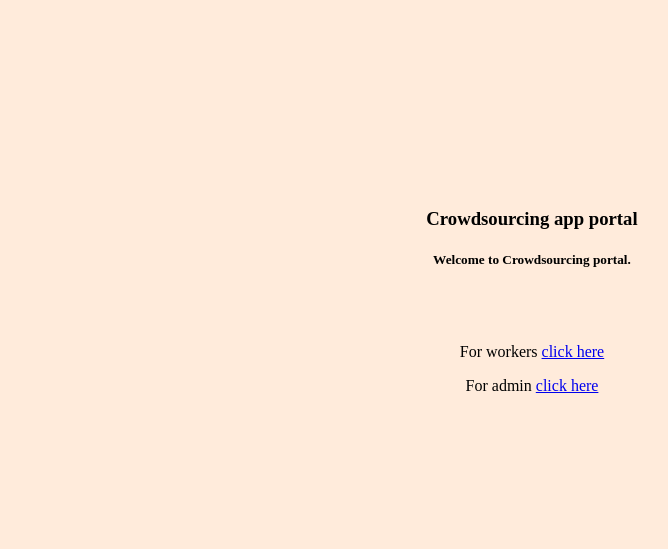
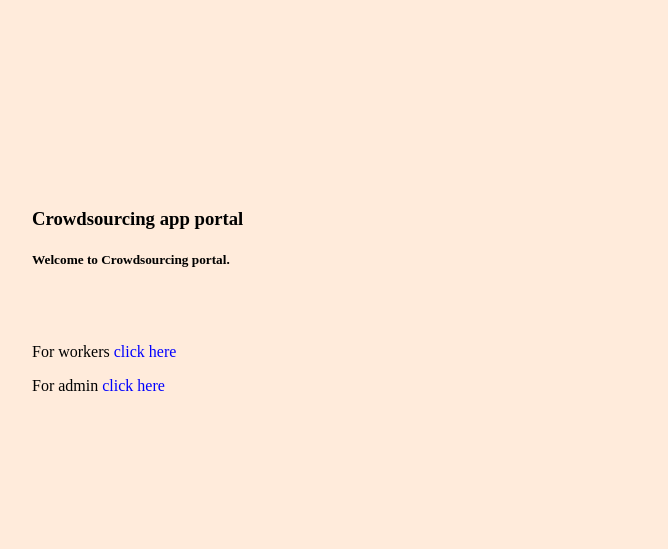
Before and after one commit to Pragades-Rajagopal/crowdsourcing-app, a Django app: page / in a window 1280 px wide. Shown: the top 549 px of the page, without its empty margins (26-694 px from the left). Run offline with Django 4.2, Linux system fonts and the light colour scheme.

```diff
--- a/crowdsourcing/static/css/custom.css
+++ b/crowdsourcing/static/css/custom.css
@@ -7,12 +7,21 @@ body {
     height: 500px;
     margin: 50px;
     display: flex;
-    justify-content: center;
+    /* justify-content: center; */
     align-items: center;
 }
 
 .mainpage-content {
-    text-align: center;
+    text-align: left;
+}
+
+.mainpage-link {
+    text-decoration: none !important;
+    color: blue;
+}
+
+.mainpage-link:hover {
+    text-decoration: underline;
 }
 
 .navbar {
--- a/crowdsourcing/templates/mainpage.html
+++ b/crowdsourcing/templates/mainpage.html
@@ -17,8 +17,8 @@
             <h5>Welcome to Crowdsourcing portal.</h5>
             </p>
             <br><br>
-            <p>For workers <a href="/app">click here</a></p>
-            <p>For admin <a href="/admin" target="_blank">click here</a></p>
+            <p>For workers <a class="mainpage-link" href="/app">click here</a></p>
+            <p>For admin <a class="mainpage-link" href="/admin" target="_blank">click here</a></p>
         </div>
     </div>
 </body>
```
Also changed, not shown: README.md, 1 other file.
